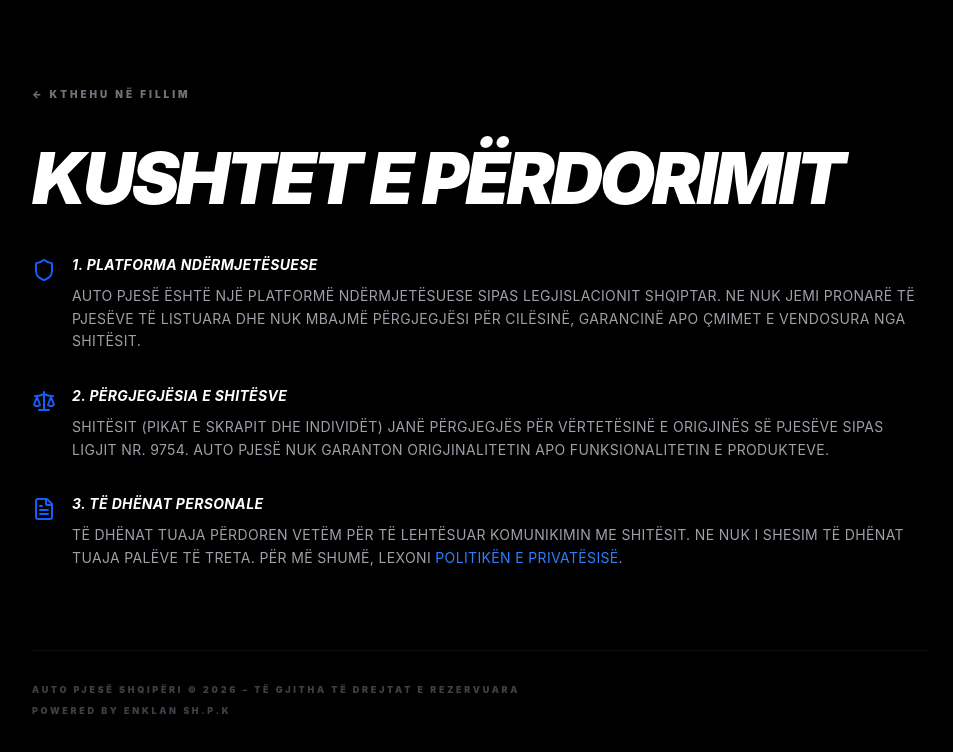
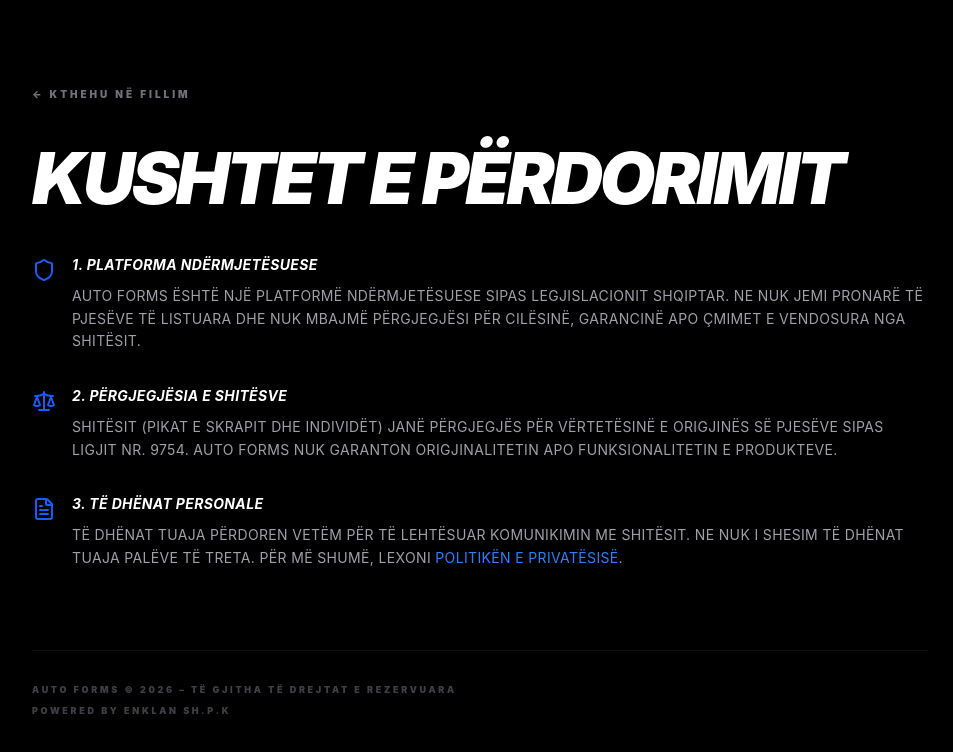
Before and after one commit to rajtagers-hub/auto-parts-platform, a Next.js app: page /kushtet in a window 1280 px wide. Shown: the top 752 px of the page, without its empty margins (160-1113 px from the left). Built offline with nearby package versions, Linux system fonts and the light colour scheme.

Commit message:
rebrand: update legal pages (kushtet, privatesia) to use "Auto Forms" instead of "AUTO PJESË"

```diff
--- a/app/kushtet/page.tsx
+++ b/app/kushtet/page.tsx
@@ -15,14 +15,14 @@ export default function Kushtet() {
             <Shield className="w-6 h-6 text-blue-600 shrink-0 mt-1" />
             <div>
               <h2 className="text-white font-bold italic mb-2">1. Platforma Ndërmjetësuese</h2>
-              <p>AUTO PJESË është një platformë ndërmjetësuese sipas legjislacionit shqiptar. Ne nuk jemi pronarë të pjesëve të listuara dhe nuk mbajmë përgjegjësi për cilësinë, garancinë apo çmimet e vendosura nga shitësit.</p>
+              <p>Auto Forms është një platformë ndërmjetësuese sipas legjislacionit shqiptar. Ne nuk jemi pronarë të pjesëve të listuara dhe nuk mbajmë përgjegjësi për cilësinë, garancinë apo çmimet e vendosura nga shitësit.</p>
             </div>
           </div>
           <div className="flex items-start gap-4">
             <Scale className="w-6 h-6 text-blue-600 shrink-0 mt-1" />
             <div>
               <h2 className="text-white font-bold italic mb-2">2. Përgjegjësia e Shitësve</h2>
-              <p>Shitësit (pikat e skrapit dhe individët) janë përgjegjës për vërtetësinë e origjinës së pjesëve sipas Ligjit Nr. 9754. AUTO PJESË nuk garanton origjinalitetin apo funksionalitetin e produkteve.</p>
+              <p>Shitësit (pikat e skrapit dhe individët) janë përgjegjës për vërtetësinë e origjinës së pjesëve sipas Ligjit Nr. 9754. Auto Forms nuk garanton origjinalitetin apo funksionalitetin e produkteve.</p>
             </div>
           </div>
           <div className="flex items-start gap-4">
@@ -34,7 +34,7 @@ export default function Kushtet() {
           </div>
         </div>
         <footer className="mt-20 pt-8 border-t border-white/5 text-[9px] font-black tracking-[0.3em] text-zinc-700 uppercase">
-          <p>Auto Pjesë Shqipëri © 2026 – Të gjitha të drejtat e rezervuara</p>
+          <p>Auto Forms © 2026 – Të gjitha të drejtat e rezervuara</p>
           <p className="mt-2">Powered by Enklan Sh.p.k</p>
         </footer>
       </div>
--- a/app/privatesia/page.tsx
+++ b/app/privatesia/page.tsx
@@ -15,7 +15,7 @@ export default function Privatesia() {
             <Shield className="w-6 h-6 text-blue-600 shrink-0 mt-1" />
             <div>
               <h2 className="text-white font-bold italic mb-2">Mbrojtja e të Dhënave</h2>
-              <p>Në përputhje me Ligjin Nr. 9887 "Për mbrojtjen e të dhënave personale", AUTO PJESË mbledh vetëm informacionin e nevojshëm për të lehtësuar kontaktin midis blerësve dhe shitësve. Këto të dhëna përfshijnë emrin, numrin e telefonit, dhe adresën e emailit (vetëm për shitësit).</p>
+              <p>Në përputhje me Ligjin Nr. 9887 "Për mbrojtjen e të dhënave personale", Auto Forms mbledh vetëm informacionin e nevojshëm për të lehtësuar kontaktin midis blerësve dhe shitësve. Këto të dhëna përfshijnë emrin, numrin e telefonit, dhe adresën e emailit (vetëm për shitësit).</p>
             </div>
           </div>
           <div className="flex items-start gap-4">
@@ -39,7 +39,7 @@ export default function Privatesia() {
           </div>
         </div>
         <footer className="mt-20 pt-8 border-t border-white/5 text-[9px] font-black tracking-[0.3em] text-zinc-700 uppercase">
-          <p>Auto Pjesë Shqipëri © 2026 – Të gjitha të drejtat e rezervuara</p>
+          <p>Auto Forms © 2026 – Të gjitha të drejtat e rezervuara</p>
           <p className="mt-2">Powered by Enklan Sh.p.k</p>
         </footer>
       </div>
```
